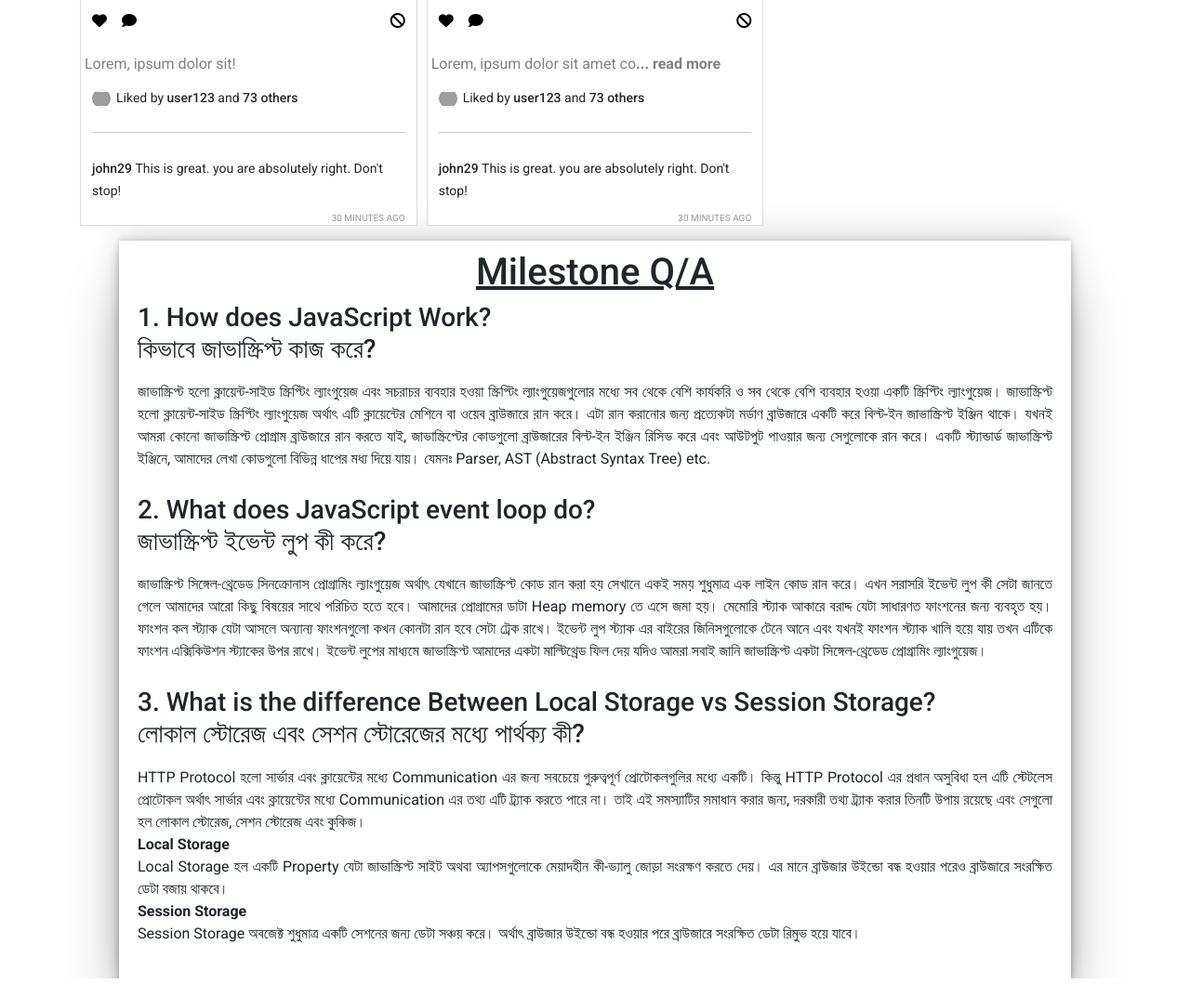
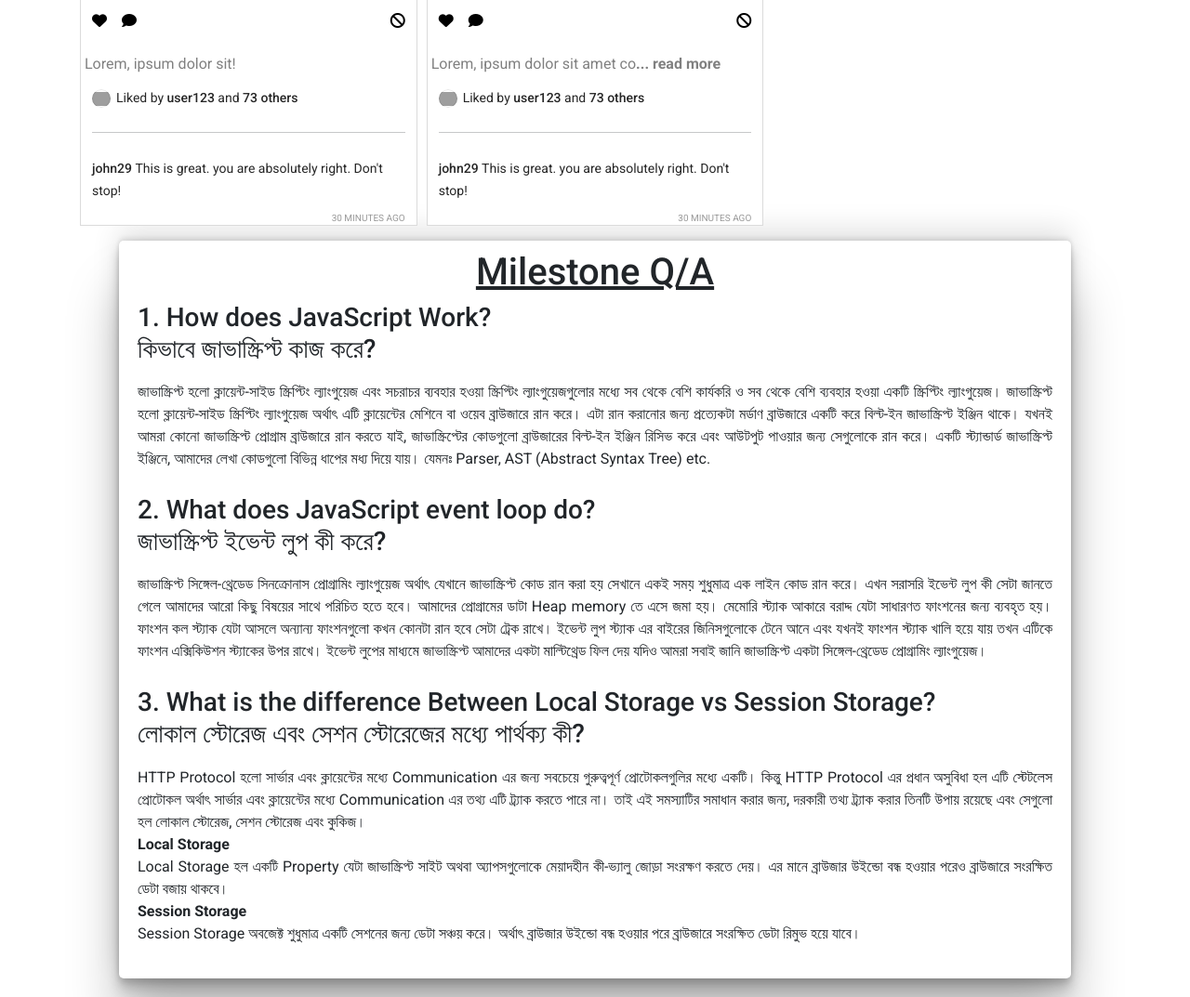
Before and after one commit to mehrazhossain/insta-shohor, a plain HTML site: page index.html in a window 1280 px wide. Shown: the part 1289-2362 px from the top of the page at 93% size. Drawn offline with nearby package versions, Linux system fonts and the light colour scheme; grey boxes are pictures that could not be loaded.

Commit message:
some style added

```diff
--- a/css/style.css
+++ b/css/style.css
@@ -247,8 +247,10 @@ img {
 #qa-section {
   width: 80%;
   margin: auto;
+  margin-bottom: 20px;
   text-align: center;
   padding: 10px;
+  border-radius: 5px;
   box-shadow: rgba(0, 0, 0, 0.25) 0px 54px 55px,
     rgba(0, 0, 0, 0.12) 0px -12px 30px, rgba(0, 0, 0, 0.12) 0px 4px 6px,
     rgba(0, 0, 0, 0.17) 0px 12px 13px, rgba(0, 0, 0, 0.09) 0px -3px 5px;
```
